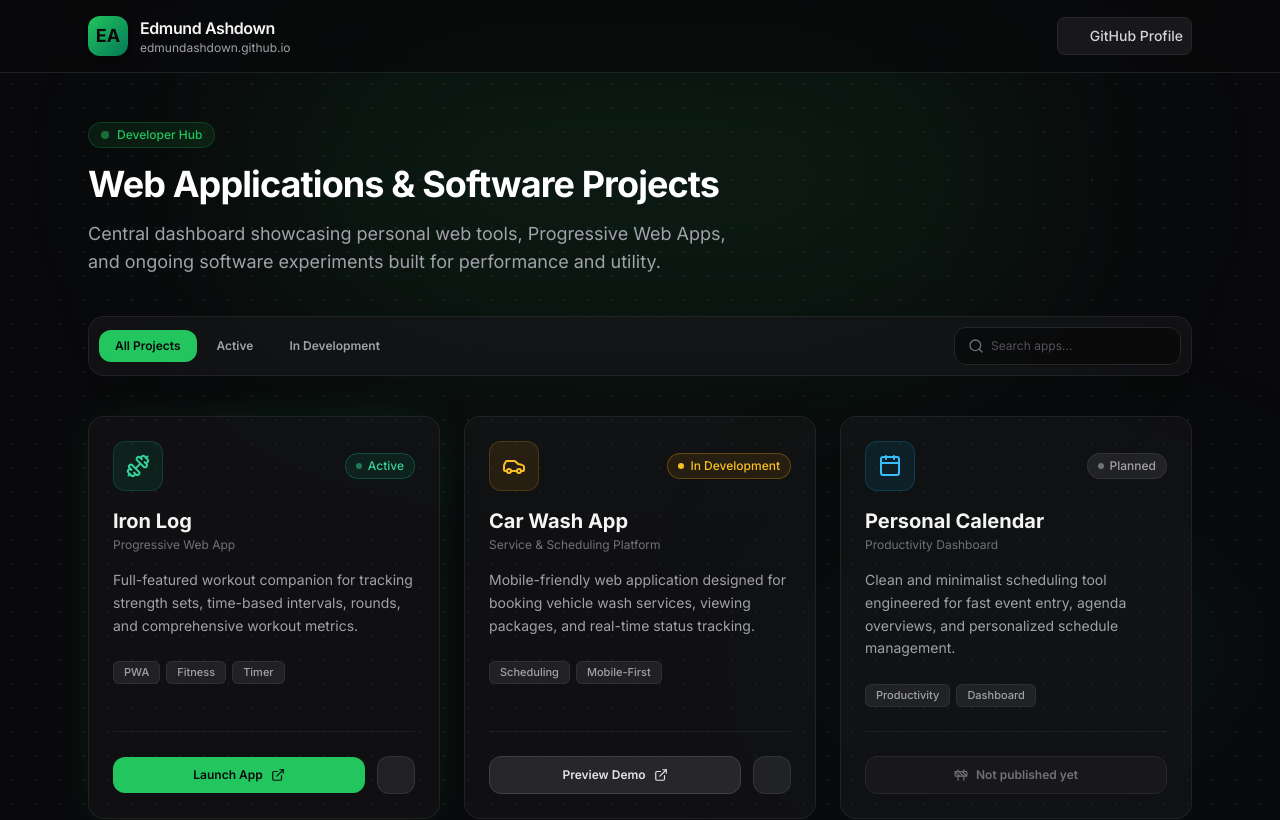
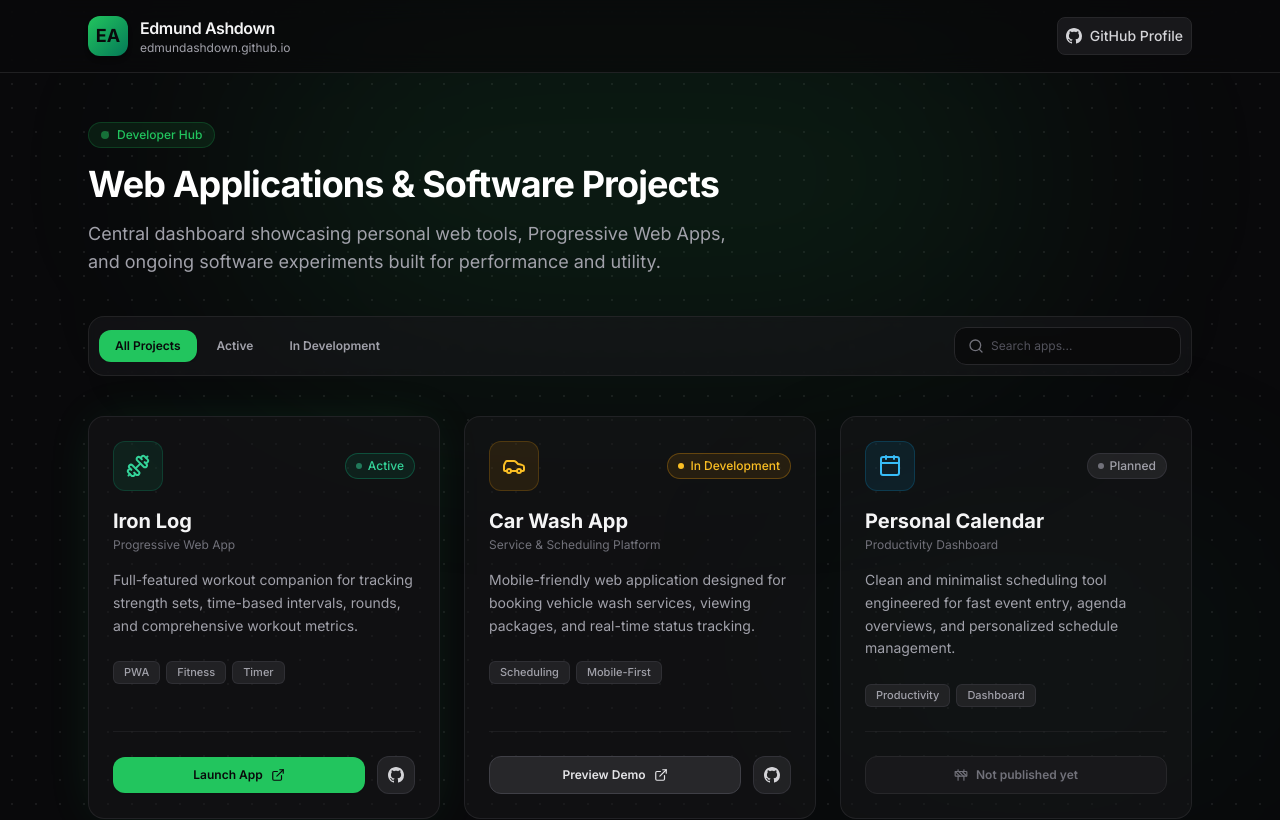
Before and after one commit to EdmundAshdown/edmundashdown.github.io, a plain HTML site: page index.html in a window 1280 px wide. Shown: the top 820 px of the page. Drawn offline with nearby package versions, Linux system fonts and the light colour scheme.

Commit message:
Fix invisible GitHub icons on the hub
Lucide dropped brand icons, so data-lucide="github" resolved to nothing
and every GitHub button rendered without its mark (console: icon name
not found). Replace the three occurrences with an inline SVG GitHub
mark that inherits currentColor.

```diff
--- a/index.html
+++ b/index.html
@@ -63,7 +63,7 @@
             <div class="flex items-center gap-3">
                 <a href="https://github.com/edmundashdown" target="_blank" rel="noopener noreferrer"
                    class="p-2 rounded-lg bg-zinc-900 border border-zinc-800 text-zinc-300 hover:text-white hover:border-zinc-700 hover:bg-zinc-800/80 transition-all flex items-center gap-2 text-sm font-medium">
-                    <i data-lucide="github" class="w-4 h-4"></i>
+                    <svg class="w-4 h-4" viewBox="0 0 16 16" fill="currentColor" aria-hidden="true"><path d="M8 0C3.58 0 0 3.58 0 8c0 3.54 2.29 6.53 5.47 7.59.4.07.55-.17.55-.38 0-.19-.01-.82-.01-1.49-2.01.37-2.53-.49-2.69-.94-.09-.23-.48-.94-.82-1.13-.28-.15-.68-.52-.01-.53.63-.01 1.08.58 1.23.82.72 1.21 1.87.87 2.33.66.07-.52.28-.87.51-1.07-1.78-.2-3.64-.89-3.64-3.95 0-.87.31-1.59.82-2.15-.08-.2-.36-1.02.08-2.12 0 0 .67-.21 2.2.82.64-.18 1.32-.27 2-.27s1.36.09 2 .27c1.53-1.04 2.2-.82 2.2-.82.44 1.1.16 1.92.08 2.12.51.56.82 1.27.82 2.15 0 3.07-1.87 3.75-3.65 3.95.29.25.54.73.54 1.48 0 1.07-.01 1.93-.01 2.2 0 .21.15.46.55.38A8.01 8.01 0 0 0 16 8c0-4.42-3.58-8-8-8Z"/></svg>
                     <span class="hidden sm:inline">GitHub Profile</span>
                 </a>
             </div>
@@ -153,7 +153,7 @@
                     </a>
                     <a href="https://github.com/edmundashdown/iron-log" target="_blank" rel="noopener noreferrer" title="View Source Code"
                        class="p-2.5 rounded-xl bg-zinc-800/80 hover:bg-zinc-700 text-zinc-300 border border-zinc-700/60 transition-colors flex items-center justify-center">
-                        <i data-lucide="github" class="w-4 h-4"></i>
+                        <svg class="w-4 h-4" viewBox="0 0 16 16" fill="currentColor" aria-hidden="true"><path d="M8 0C3.58 0 0 3.58 0 8c0 3.54 2.29 6.53 5.47 7.59.4.07.55-.17.55-.38 0-.19-.01-.82-.01-1.49-2.01.37-2.53-.49-2.69-.94-.09-.23-.48-.94-.82-1.13-.28-.15-.68-.52-.01-.53.63-.01 1.08.58 1.23.82.72 1.21 1.87.87 2.33.66.07-.52.28-.87.51-1.07-1.78-.2-3.64-.89-3.64-3.95 0-.87.31-1.59.82-2.15-.08-.2-.36-1.02.08-2.12 0 0 .67-.21 2.2.82.64-.18 1.32-.27 2-.27s1.36.09 2 .27c1.53-1.04 2.2-.82 2.2-.82.44 1.1.16 1.92.08 2.12.51.56.82 1.27.82 2.15 0 3.07-1.87 3.75-3.65 3.95.29.25.54.73.54 1.48 0 1.07-.01 1.93-.01 2.2 0 .21.15.46.55.38A8.01 8.01 0 0 0 16 8c0-4.42-3.58-8-8-8Z"/></svg>
                     </a>
                 </div>
             </article>
@@ -197,7 +197,7 @@
                     </a>
                     <a href="https://github.com/EdmundAshdown/magiccitydetail" target="_blank" rel="noopener noreferrer" title="View Source Code"
                        class="p-2.5 rounded-xl bg-zinc-800/80 hover:bg-zinc-700 text-zinc-300 border border-zinc-700/60 transition-colors flex items-center justify-center">
-                        <i data-lucide="github" class="w-4 h-4"></i>
+                        <svg class="w-4 h-4" viewBox="0 0 16 16" fill="currentColor" aria-hidden="true"><path d="M8 0C3.58 0 0 3.58 0 8c0 3.54 2.29 6.53 5.47 7.59.4.07.55-.17.55-.38 0-.19-.01-.82-.01-1.49-2.01.37-2.53-.49-2.69-.94-.09-.23-.48-.94-.82-1.13-.28-.15-.68-.52-.01-.53.63-.01 1.08.58 1.23.82.72 1.21 1.87.87 2.33.66.07-.52.28-.87.51-1.07-1.78-.2-3.64-.89-3.64-3.95 0-.87.31-1.59.82-2.15-.08-.2-.36-1.02.08-2.12 0 0 .67-.21 2.2.82.64-.18 1.32-.27 2-.27s1.36.09 2 .27c1.53-1.04 2.2-.82 2.2-.82.44 1.1.16 1.92.08 2.12.51.56.82 1.27.82 2.15 0 3.07-1.87 3.75-3.65 3.95.29.25.54.73.54 1.48 0 1.07-.01 1.93-.01 2.2 0 .21.15.46.55.38A8.01 8.01 0 0 0 16 8c0-4.42-3.58-8-8-8Z"/></svg>
                     </a>
                 </div>
             </article>
```
